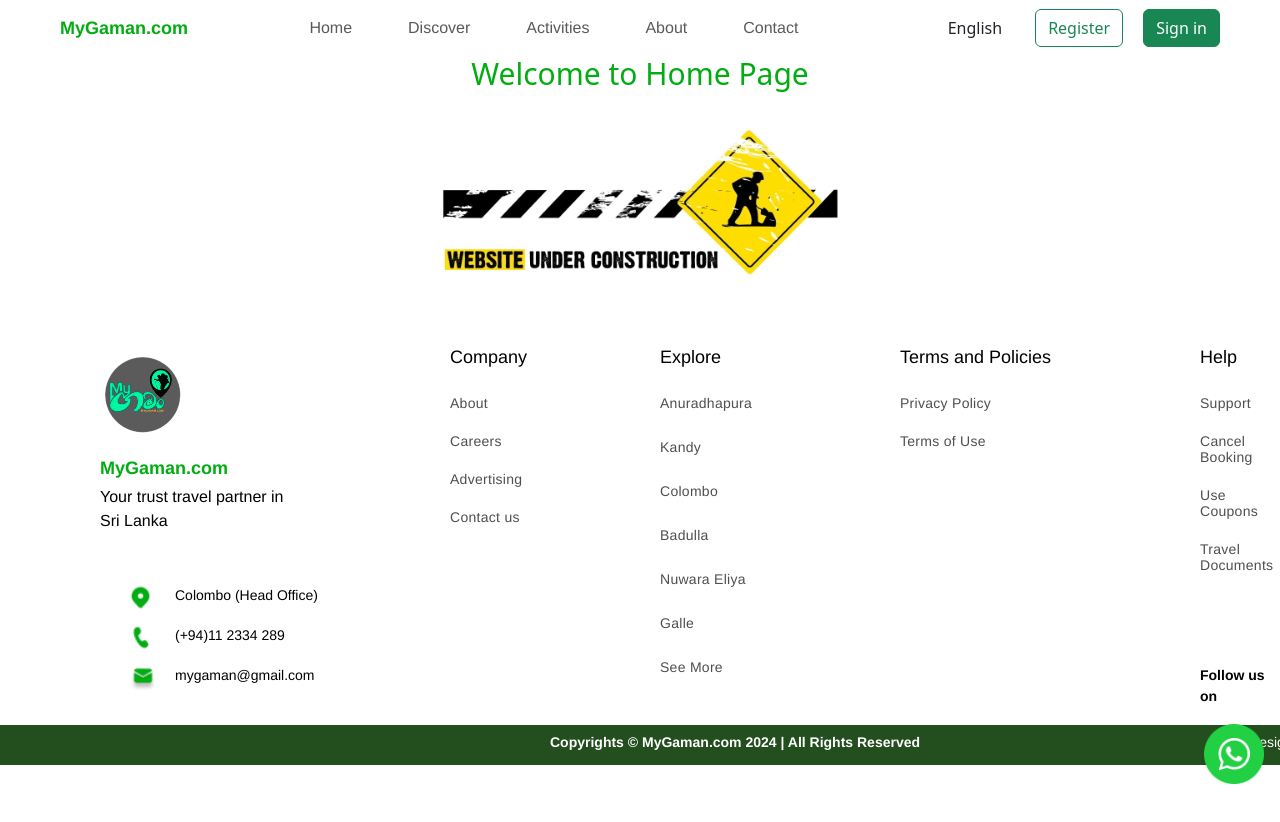
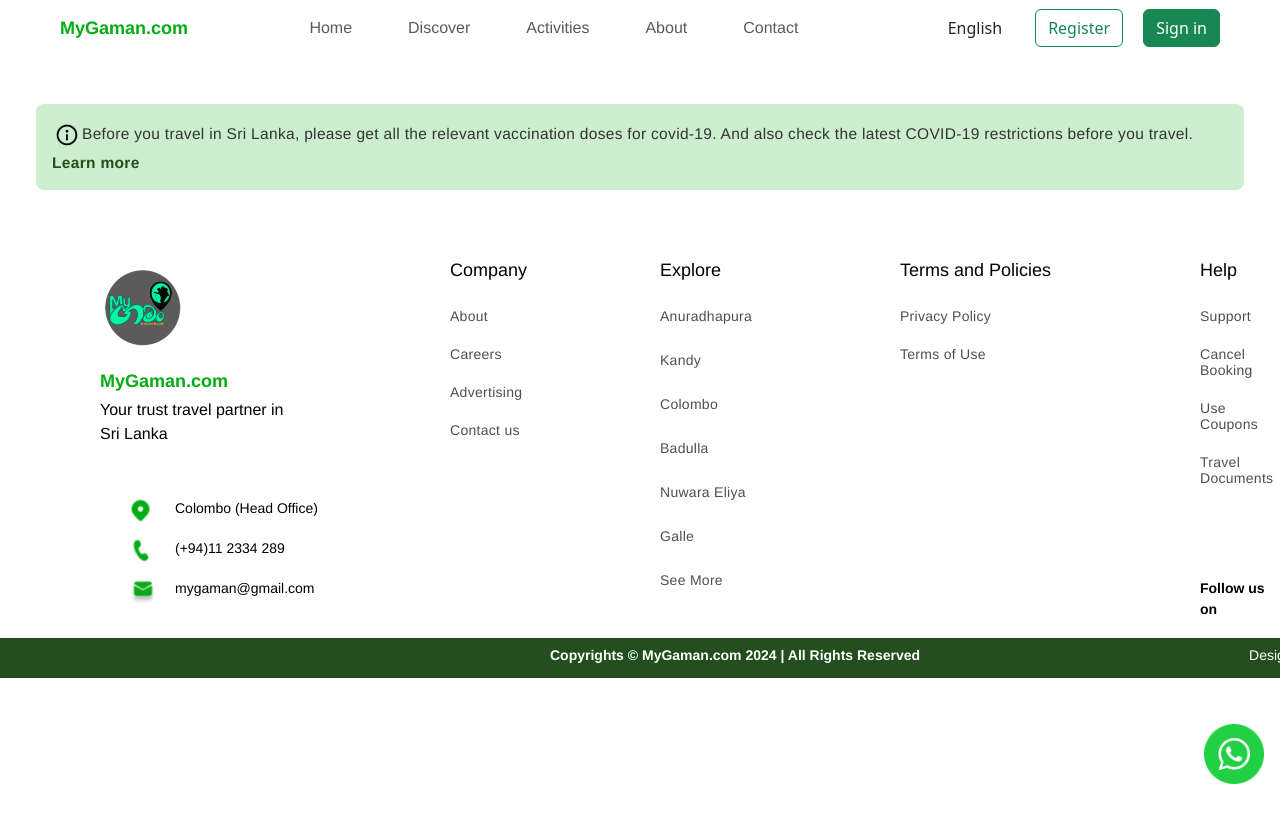
Before and after one commit to tharusha1004/MyGaman-Web, a React (Create React App) app in the folder frontend/: page /home in a window 1280 px wide. Shown: the top 822 px of the page. Built offline with nearby package versions, Linux system fonts and the light colour scheme; a web font is replaced by a local one.

Commit message:
add covid restriction component to the home page

```diff
--- a/frontend/src/pages/Home.jsx
+++ b/frontend/src/pages/Home.jsx
@@ -1,13 +1,11 @@
 import React from 'react'
 import '../styles/Home.css'
-
-import bg_img from '../assets/images/pages_images/Construction_Bg.jpg'
+import InfoMessage from '../components/Home/Info_Message/InfoMessage'
 
 const Home = () => {
     return (
-        <div className="home-container">
-            <h1 className='custom-heading'>Welcome to Home Page</h1>
-            <img className='image-style' src={bg_img} alt='' />
+        <div>
+            <InfoMessage />
         </div>
     )
 }
```
